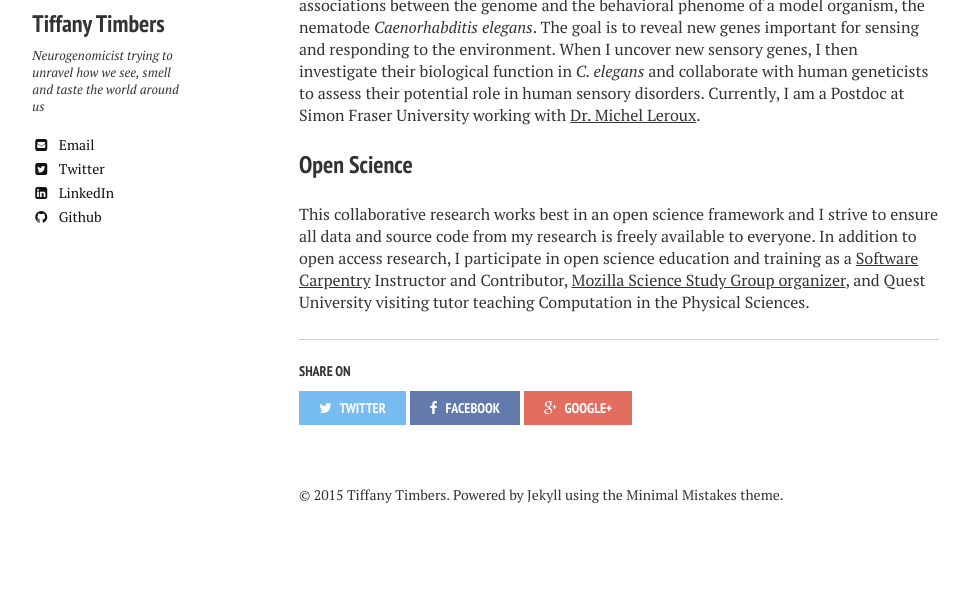
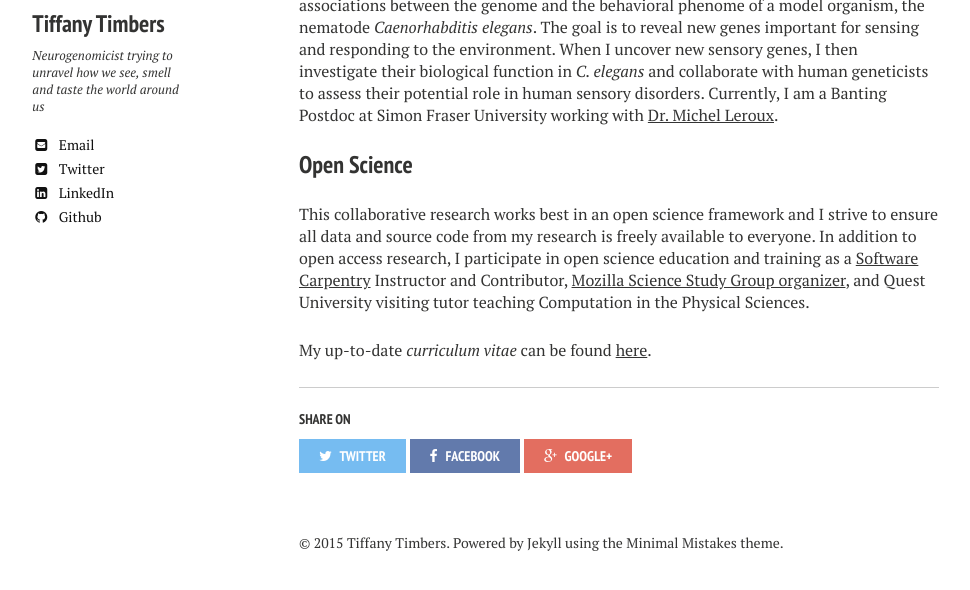
Before and after one commit to ttimbers/ttimbers.github.io, a Jekyll site: the page built from about/index.md, in a window 1280 px wide, cut to the strip 492-1093 px from the top of the page. Shown: the top 590 px of the strip, without its empty margins (21-991 px from the left). Built offline with Jekyll 4.4.1, drawn with Linux system fonts in a browser that asks for light colours; nearby versions of some CDN libraries; before the commit the page ends 1045 px from its top, so only the background shows below that.

Commit message:
Added CV

```diff
--- a/about/index.md
+++ b/about/index.md
@@ -12,8 +12,11 @@ image:
 ### Research
 I am a Neurogenomicist who is trying to unravel how we see, smell and taste the world around us. To accomplish this I use advanced statistical genetic methods to reveal associations between the genome and the behavioral phenome of a model organism, the nematode *Caenorhabditis elegans*.
 The goal is to reveal new genes important for sensing and responding to the environment. When I uncover new sensory genes, I then investigate their biological function in *C. elegans* and collaborate with human geneticists to assess their potential role in human sensory disorders.
-Currently, I am a Postdoc at Simon Fraser University working with [Dr. Michel Leroux](http://www.sfu.ca/~leroux/).
+Currently, I am a Banting Postdoc at Simon Fraser University working with [Dr. Michel Leroux](http://www.sfu.ca/~leroux/).
 
 
 ### Open Science
 This collaborative research works best in an open science framework and I strive to ensure all data and source code from my research is freely available to everyone. In addition to open access research, I participate in open science education and training as a [Software Carpentry](http://software-carpentry.org/) Instructor and Contributor, [Mozilla Science Study Group organizer](http://sciprog.ca/), and Quest University visiting tutor teaching Computation in the Physical Sciences.
+
+
+My up-to-date *curriculum vitae* can be found [here](Timbers_CV.pdf).
```
Also changed, not shown: 1 other file.
